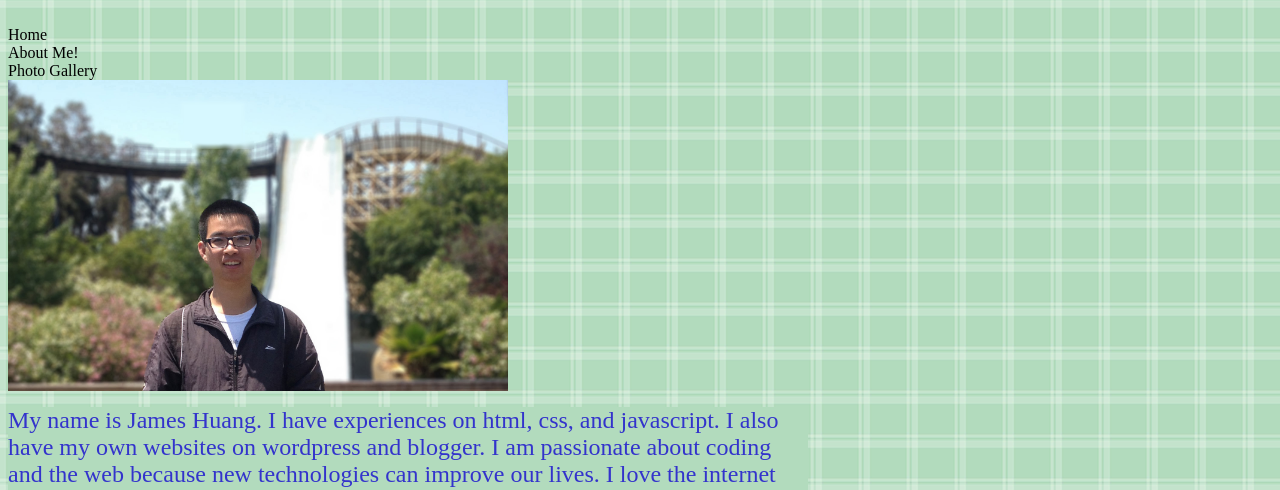
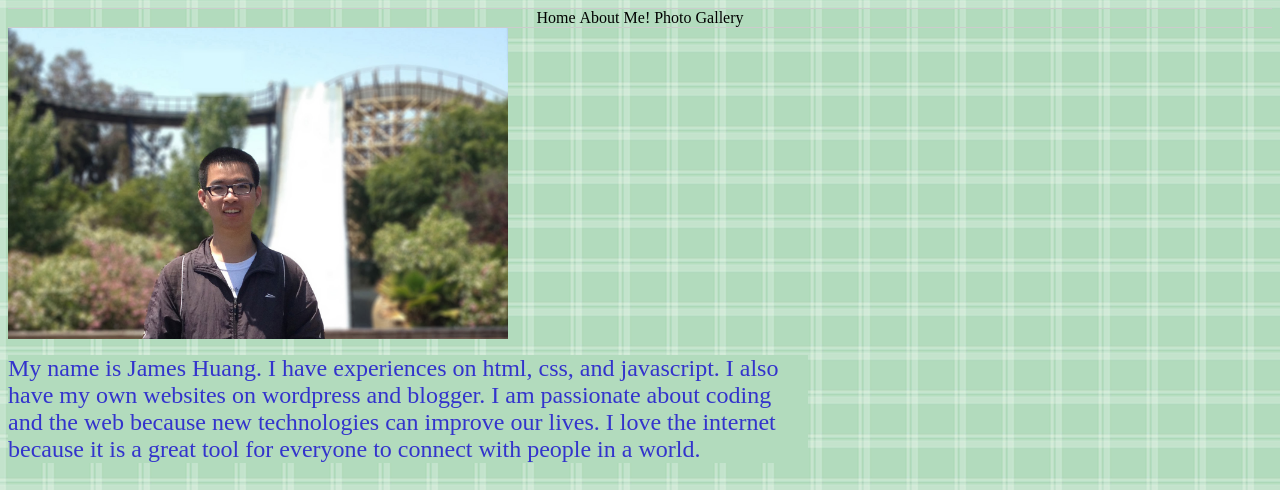
Before and after one commit to JamesHuangUC/bavcsf.github.io, a plain HTML site: page about.html in a window 1280 px wide. Shown: the top 490 px of the page. Drawn offline with Linux system fonts and the light colour scheme.

Commit message:
Update style.css

```diff
--- a/style.css
+++ b/style.css
@@ -14,6 +14,18 @@ margin-top:50px;
 	width:500px;
 	border:5 inset #6C9;
 }
-.nav {
-	display: inline;
+.nav{
+    border:1px solid #ccc;
+    border-width:1px 0;
+    list-style:none;
+    margin:0;
+    padding:0;
+    text-align:center;
 }
+.nav li{
+    display:inline;
+}
+.nav a{
+    display:inline-block;
+    padding:10px;
+}
```
